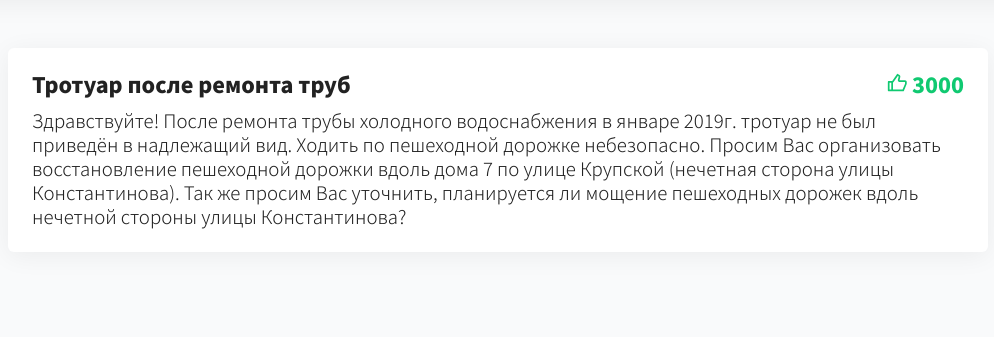
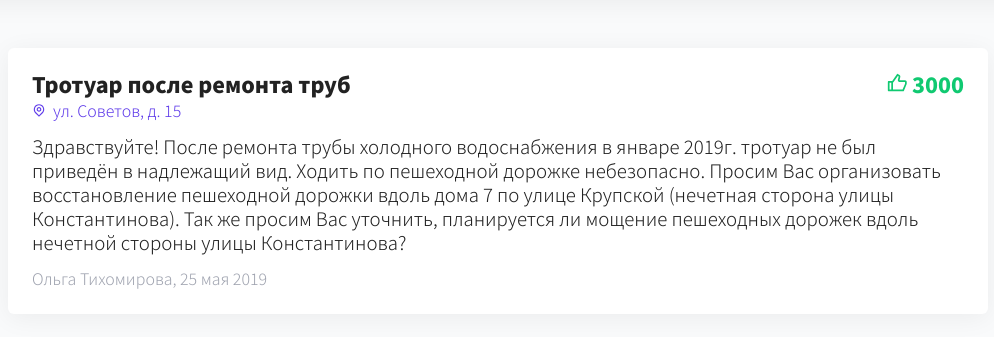
Before and after one commit to saydamir/HackGatchina2019back, a Flask app: template templates/issues.html in a window 1280 px wide. Shown: the part 51-388 px from the top of the page, without its empty margins (142-1136 px from the left). Run offline with Flask 2, Linux system fonts and the light colour scheme; the template is opened without the code that fills it, so the values that code supplies are empty.

Commit message:
added author and date and geo

```diff
--- a/static/style.css
+++ b/static/style.css
@@ -49,10 +49,46 @@ h1 {
   color: #10C971;
 }
 
+.card__bottom {
+  color: #A0A4B0;
+  font-size: 12pt;
+  margin-top:12px;
+}
+
+.card__geo {
+  flex: content;
+  align-items: center;
+}
+
+.card__geo a, .card__geo a:visited {
+  color: #613EEA;
+  font-size: 12pt;
+  font-weight: 300;
+  display: inline-flex;
+  text-decoration: none;
+}
+
+.card__geo a:hover {
+  color: #613EEA;
+  text-decoration: underline;
+}
+
+
+
+/* ICONS */
+
 .icon__like {
   background: url(icons/thumb-up-line.svg) no-repeat;
-  display: inline-block;
+  display: inline-flex;
   width: 20px;
   height: 20px;
   fill: #10C971;
 }
+
+.icon__geo {
+  background: url(icons/map-pin-line.svg) no-repeat;
+  display: inline-flex;
+  width: 16px;
+  height: 16px;
+  vertical-align: middle;
+}
--- a/templates/issues.html
+++ b/templates/issues.html
@@ -29,14 +29,20 @@
               </div>
               <div class="col-xs-3 card__counter">
                 <h6>
-                  <span class="icon icon__like"></span>
+                  <i class="icon icon__like"></i>
                   3000 <!--  сюда количество голосов -->
                   </h6>
+              </div>
+              <div class="col-xs-12">
+                <div class="card__geo">
+                    <i class="icon icon__geo"></i>
+                    <a href="">ул. Советов, д. 15</a>
+                </div>
               </div>
             </div>
           </header>
           <div class="card__body">
-            <!-- сюда описание (теги -->
+            <!-- сюда описание -->
               Здравствуйте! После ремонта трубы холодного водоснабжения в январе 2019г. тротуар не
               был приведён в надлежащий вид. Ходить по пешеходной дорожке небезопасно.
 
@@ -46,6 +52,10 @@
               Так же просим Вас уточнить, планируется ли мощение пешеходных дорожек вдоль
               нечетной стороны улицы Константинова?
           </div>
+          <div class="card__bottom">
+            <span class="card__author">Ольга Тихомирова</span>,
+            <span class="card__date">25 мая 2019</span>
+          </div>
         </section>
         <!-- конец карточки-->
       </div>
```
Also changed, not shown: static/icons/map-pin-line.svg (added), 2 other files.
